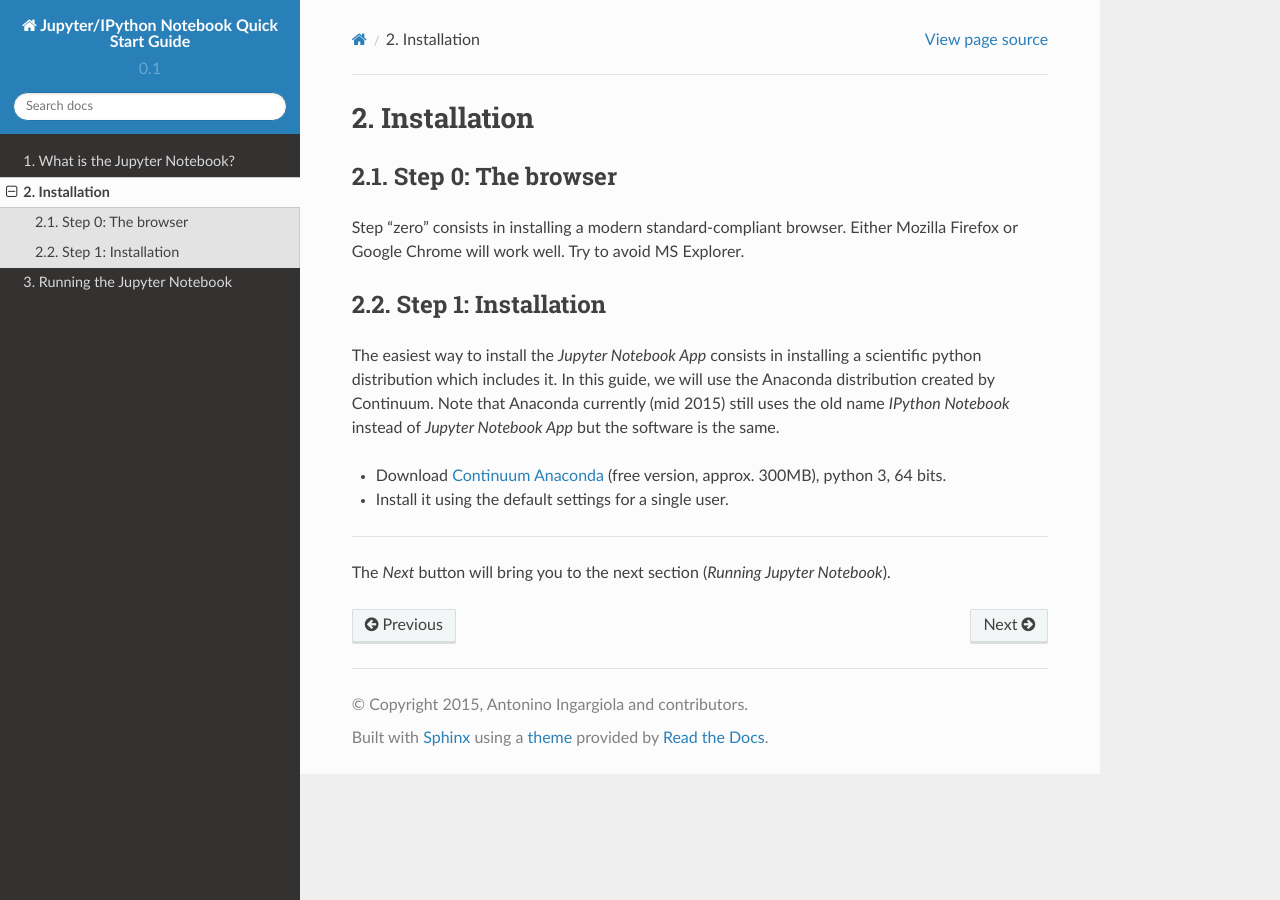
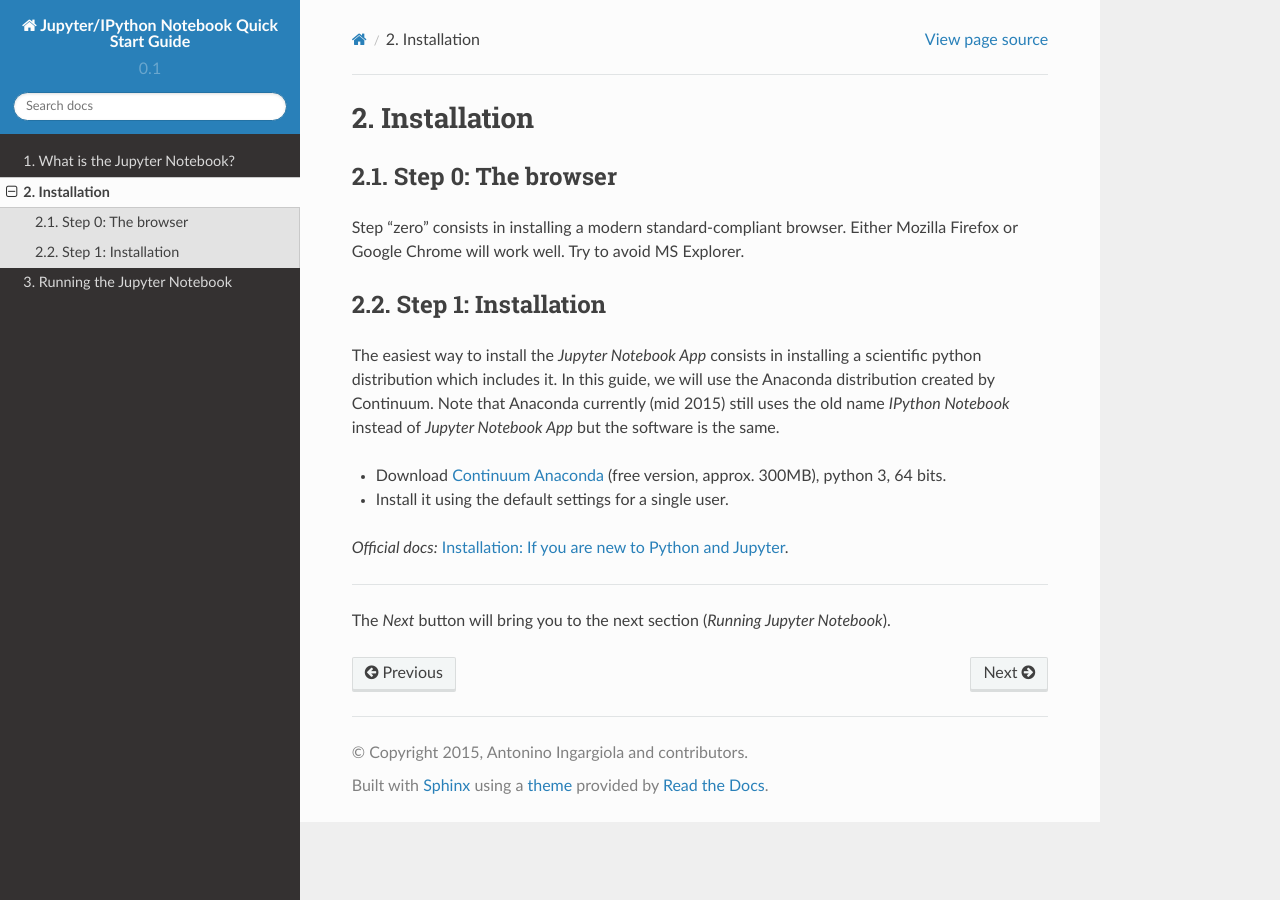
Before and after one commit to tritemio/jupyter_notebook_beginner_guide, a Sphinx documentation site: the page built from docs/install.rst, in a window 1280 px wide. Built offline with Sphinx 7.4.7 and the Read the Docs theme 2.0.0, drawn with Linux system fonts in a browser that asks for light colours.

Commit message:
Add link to official docs

```diff
--- a/docs/install.rst
+++ b/docs/install.rst
@@ -22,6 +22,8 @@
 
 - Install it using the default settings for a single user.
 
+*Official docs:* `Installation: If you are new to Python and Jupyter <https://jupyter.readthedocs.org/en/latest/install.html#new-to-python-and-jupyter>`__.
+
 ....
 
 The *Next* button will bring you to the next section (*Running Jupyter Notebook*).
```
